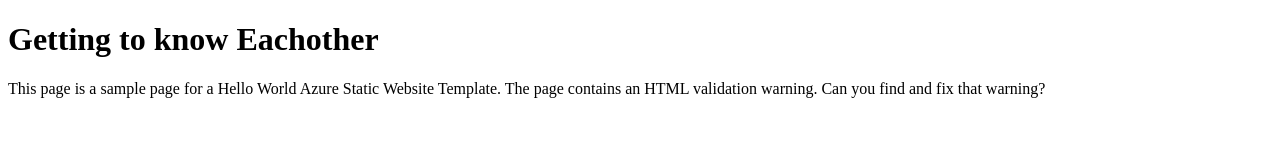
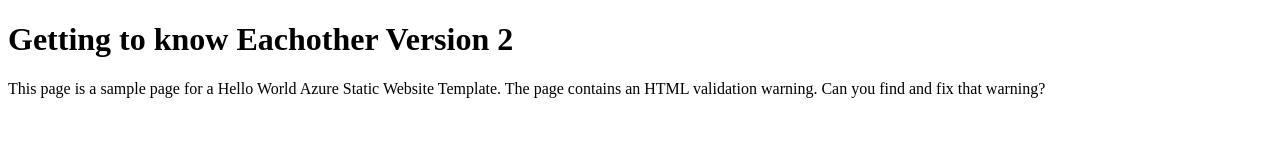
Before and after one commit to MGriffin512/getting-to-know-eachother-MG, a plain HTML site: page index.html in a window 1280 px wide. Drawn offline with Linux system fonts and the light colour scheme.

Commit message:
Update index.html

```diff
--- a/index.html
+++ b/index.html
@@ -4,7 +4,7 @@
 <title>Getting to know Eachother</title>
 </head>
 <body>
-<h1>Getting to know Eachother</h1>
+<h1>Getting to know Eachother Version 2</h1>
 <p>This page is a sample page for a Hello World Azure Static Website Template. The page contains an HTML validation warning.
 Can you find and fix that warning?</p>
 </body>
```
